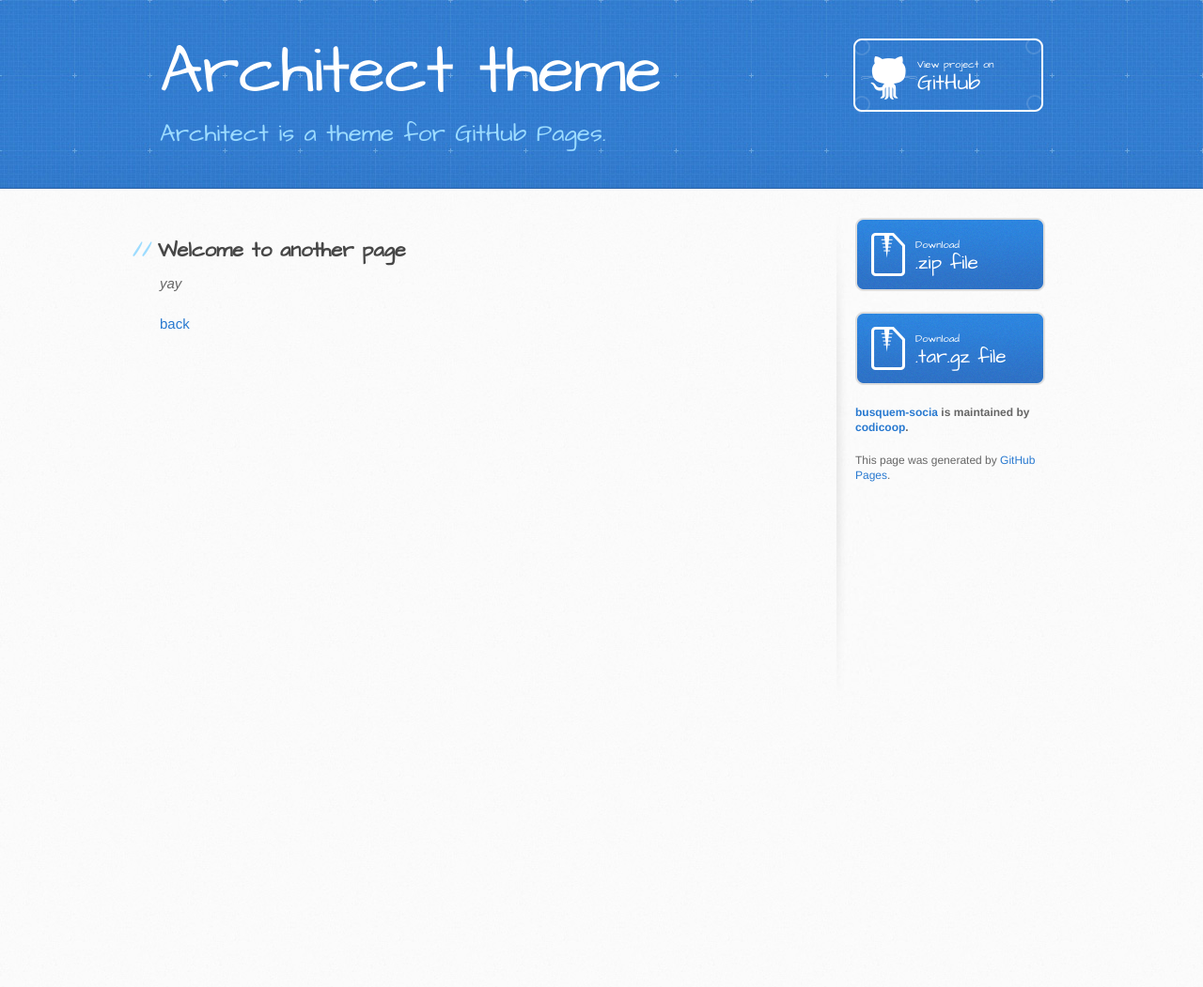
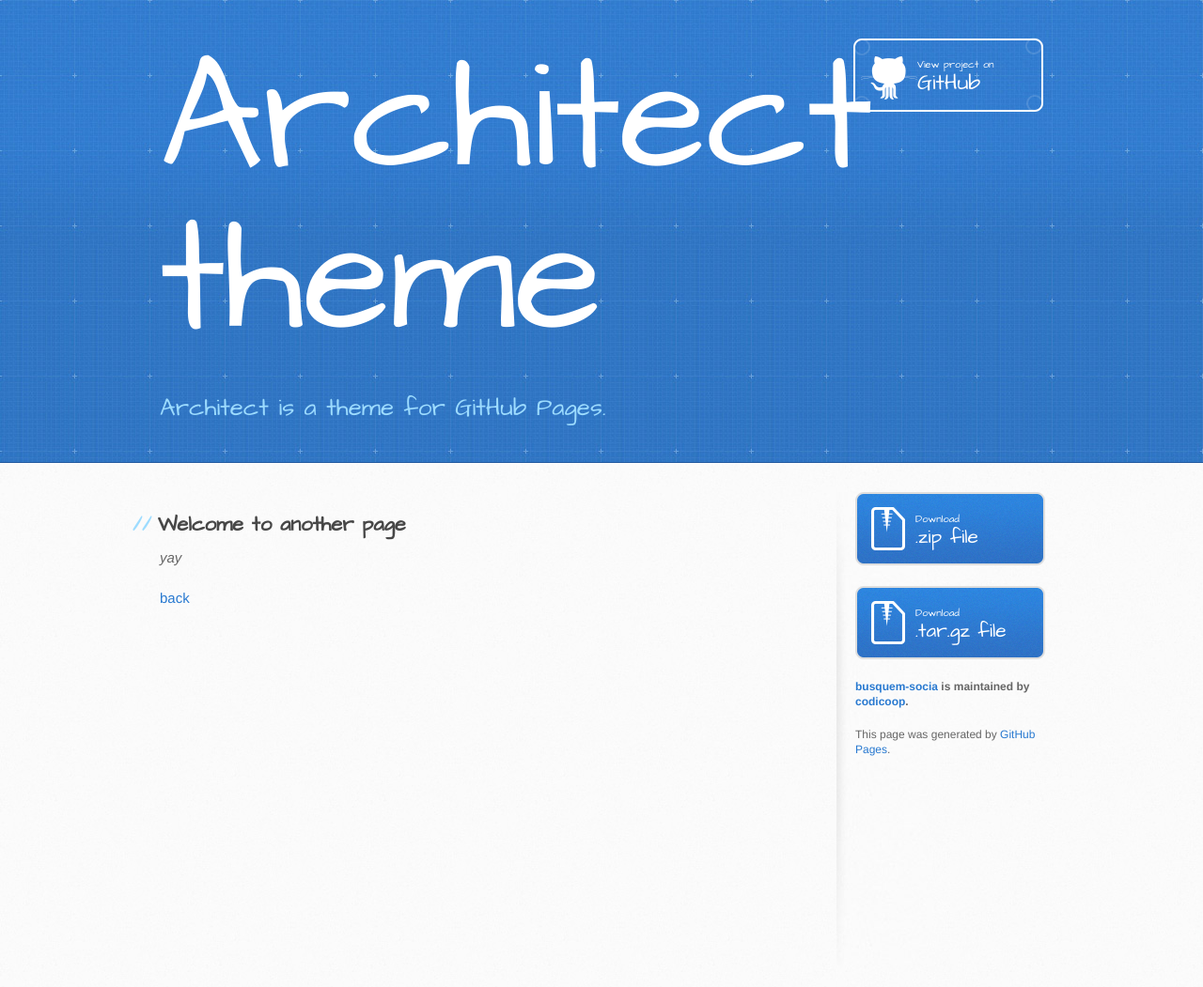
Before and after one commit to codicoop/busquem-socia, a Jekyll site: the page built from pages-themes-architect-1af9265/another-page.md, in a window 1280 px wide. Shown: the whole page at 94% size. Built offline with Jekyll 4.4.1, drawn with Linux system fonts in a browser that asks for light colours; our own code applies the rules of GitHub Pages for plain Markdown files; before the commit the page ends 900 px from its top, so only the background shows below that.

Commit message:
Update jekyll-theme-architect.scss

```diff
--- a/pages-themes-architect-1af9265/_sass/jekyll-theme-architect.scss
+++ b/pages-themes-architect-1af9265/_sass/jekyll-theme-architect.scss
@@ -35,7 +35,7 @@ header h1 {
   width: 540px;
   margin-top: 0;
   margin-bottom: 0.2em;
-  font-size: 72px;
+  font-size: 172px;
   font-weight: normal;
   line-height: 1;
   color: #fff;
```
